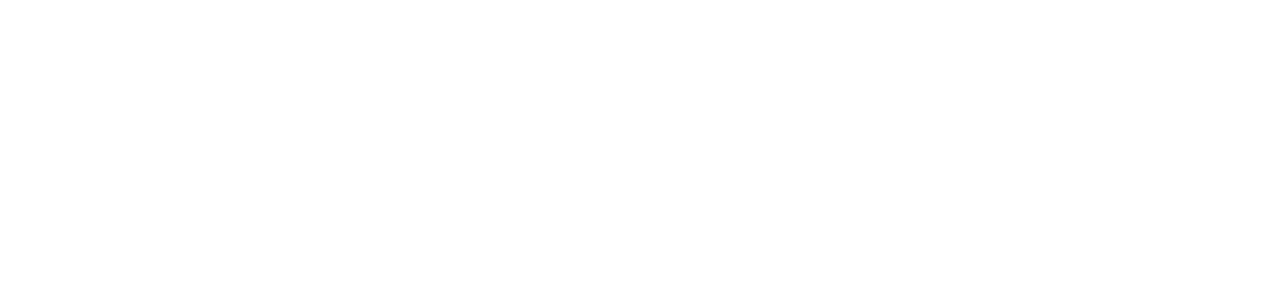
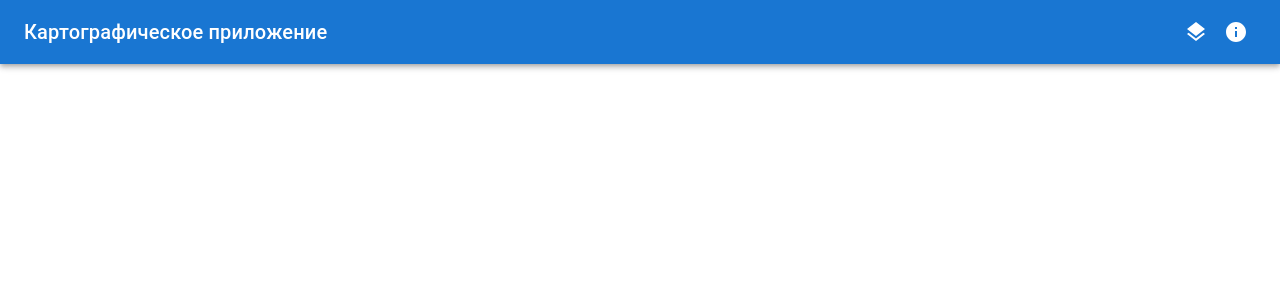
Before and after one commit to AntonMangirov/map-app, a React (Vite) app: page / in a window 1280 px wide. Shown: the top 300 px of the page. Built offline with nearby package versions, Linux system fonts and the light colour scheme.

Commit message:
added start page markup

```diff
--- a/src/App.tsx
+++ b/src/App.tsx
@@ -1,8 +1,160 @@
+import { useState } from "react";
+import {
+  Box,
+  AppBar,
+  Toolbar,
+  Typography,
+  IconButton,
+  Drawer,
+  Paper,
+  List,
+  ListItem,
+  Switch,
+  FormControlLabel,
+  Divider,
+} from "@mui/material";
+import { Layers as LayersIcon, Info as InfoIcon } from "@mui/icons-material";
+
 function App() {
+  const [layersOpen, setLayersOpen] = useState(false);
+  const [infoOpen, setInfoOpen] = useState(false);
+  const [selectedLayers, setSelectedLayers] = useState({
+    wms: true,
+    wfs: false,
+    zws: false,
+  });
+
+  const handleLayerToggle = (layer: string) => {
+    setSelectedLayers((prev) => ({
+      ...prev,
+      [layer]: !prev[layer as keyof typeof prev],
+    }));
+  };
+
+  const toggleLayers = () => {
+    setLayersOpen(!layersOpen);
+  };
+
+  const toggleInfo = () => {
+    setInfoOpen(!infoOpen);
+  };
+
   return (
-    <div className="app-root">
-      <div id="map"></div>
-    </div>
+    <Box sx={{ display: "flex", flexDirection: "column", height: "100vh" }}>
+      {/* AppBar */}
+      <AppBar position="static" sx={{ zIndex: 1300 }}>
+        <Toolbar>
+          <Typography variant="h6" component="div" sx={{ flexGrow: 1 }}>
+            Картографическое приложение
+          </Typography>
+          <IconButton
+            color="inherit"
+            onClick={toggleLayers}
+            aria-label="Управление слоями"
+          >
+            <LayersIcon />
+          </IconButton>
+          <IconButton
+            color="inherit"
+            onClick={toggleInfo}
+            aria-label="Информация"
+          >
+            <InfoIcon />
+          </IconButton>
+        </Toolbar>
+      </AppBar>
+
+      {/* Основной контент */}
+      <Box sx={{ display: "flex", flexGrow: 1, position: "relative" }}>
+        {/* Карта */}
+        <Box
+          id="map"
+          sx={{
+            flexGrow: 1,
+            height: "100%",
+            width: "100%",
+          }}
+        />
+
+        {/* Информационная панель */}
+        {infoOpen && (
+          <Paper
+            sx={{
+              position: "absolute",
+              top: 16,
+              right: 16,
+              width: 300,
+              maxHeight: "calc(100vh - 100px)",
+              overflow: "auto",
+              zIndex: 1000,
+              p: 2,
+            }}
+          >
+            <Typography variant="h6" gutterBottom>
+              Информация об объекте
+            </Typography>
+            <Divider sx={{ mb: 2 }} />
+            <Typography variant="body2" color="text.secondary">
+              Кликните на объект на карте для получения информации
+            </Typography>
+          </Paper>
+        )}
+      </Box>
+
+      {/* Drawer для управления слоями */}
+      <Drawer
+        anchor="right"
+        open={layersOpen}
+        onClose={toggleLayers}
+        sx={{
+          "& .MuiDrawer-paper": {
+            width: 300,
+            p: 2,
+          },
+        }}
+      >
+        <Typography variant="h6" gutterBottom>
+          Управление слоями
+        </Typography>
+        <Divider sx={{ mb: 2 }} />
+
+        <List>
+          <ListItem>
+            <FormControlLabel
+              control={
+                <Switch
+                  checked={selectedLayers.wms}
+                  onChange={() => handleLayerToggle("wms")}
+                />
+              }
+              label="WMS слои"
+            />
+          </ListItem>
+          <ListItem>
+            <FormControlLabel
+              control={
+                <Switch
+                  checked={selectedLayers.wfs}
+                  onChange={() => handleLayerToggle("wfs")}
+                />
+              }
+              label="WFS слои"
+            />
+          </ListItem>
+          <ListItem>
+            <FormControlLabel
+              control={
+                <Switch
+                  checked={selectedLayers.zws}
+                  onChange={() => handleLayerToggle("zws")}
+                />
+              }
+              label="ZWS слои"
+            />
+          </ListItem>
+        </List>
+      </Drawer>
+    </Box>
   );
 }
 
--- a/src/index.css
+++ b/src/index.css
@@ -1,11 +1,13 @@
 html,
 body,
-#root,
-.app-root {
+#root {
   height: 100%;
   margin: 0;
+  padding: 0;
+  font-family: "Roboto", "Helvetica", "Arial", sans-serif;
 }
+
 #map {
-  height: 100vh;
+  height: 100%;
   width: 100%;
 }
```
